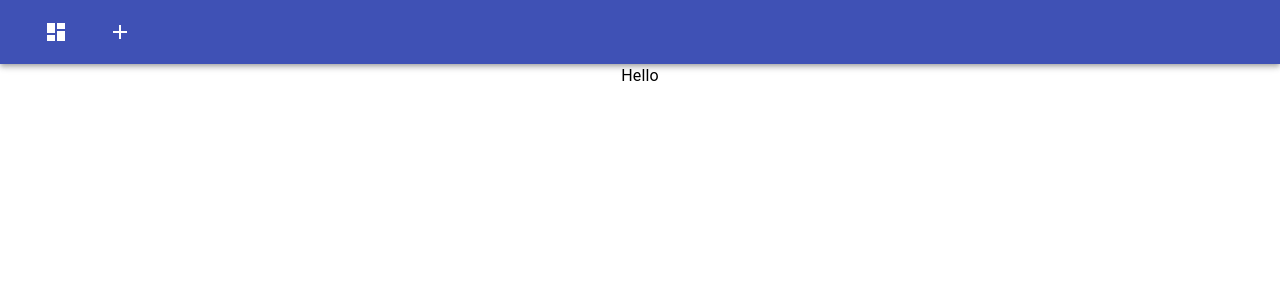
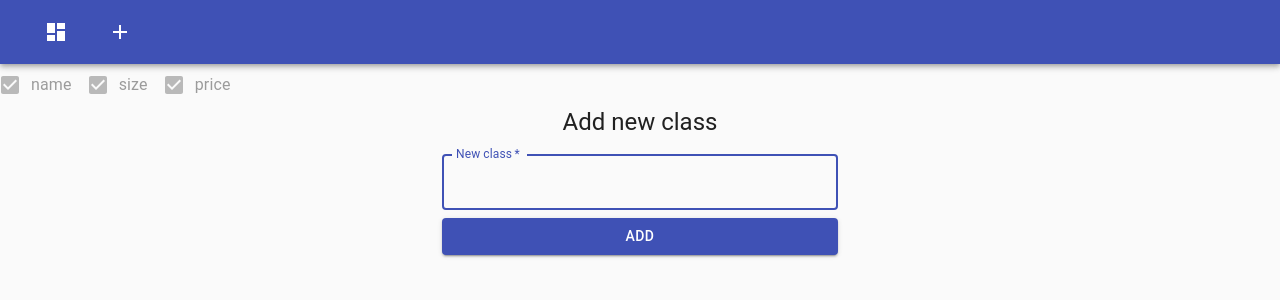
Before and after one commit to axelcedercreutz/Pegify, a React (Create React App) app: page / in a window 1280 px wide. Both pictures are taken after a click on the button 120 px from the left and 32 px from the top of the page. Shown: the top 300 px of the page. Built offline with nearby package versions, Linux system fonts and the light colour scheme.

Commit message:
handling of dynamic values somewhat working

```diff
--- a/src/App.js
+++ b/src/App.js
@@ -17,10 +17,30 @@ function App() {
   const [showSettings, setShowSettings] = useState(false);
 
   const [ inventory, setInventory] = useState([]);
+  const [collectedData, setCollectedData] = useState(['name', 'size', 'price']);
 
   const handleAddClick = (inventoryItem) => {
     const newInventory = [...inventory,inventoryItem];
     setInventory(newInventory);
+  }
+
+  const handleAddToCollectedData = (dataItem) => {
+    const newCollectedData = [...collectedData, dataItem];
+    setCollectedData(newCollectedData);
+  }
+
+  const handleDeleteFromCollectedData = (dataItem) => {
+    console.log(dataItem);
+    const allDataExecptDeleted = collectedData.filter(data => {
+      console.log(data);
+      if(data != dataItem) {
+        return data;
+      }
+      return;
+    });
+    const newCollectedData = [...allDataExecptDeleted];
+    console.log(newCollectedData);
+    setCollectedData(newCollectedData);
   }
 
   const handleShowInventory = () => {
@@ -55,7 +75,10 @@ function App() {
       {!showInventory && !showSettings ?
           <NewProduct handleAddClick={(e) => handleAddClick(e)}/> :
         showSettings ?
-          <Settings/> :
+          <Settings
+            collectedData={collectedData}
+            handleAddToCollectedData={(e) => handleAddToCollectedData(e)}
+            handleDeleteFromCollectedData={(e) => handleDeleteFromCollectedData(e)}/> :
           <Dashboard inventory={inventory} />
 
       }
--- a/src/Settings.js
+++ b/src/Settings.js
@@ -1,12 +1,105 @@
-import React from 'react';
-import { Typography } from '@material-ui/core';
+import React, { useState } from 'react';
+import {
+	FormGroup,
+	FormControlLabel,
+	Checkbox,
+	makeStyles,
+	Button,
+	CssBaseline,
+	Container,
+	Typography,
+	TextField
+} from '@material-ui/core';
 
-function Settings() {
+function Settings(props) {
+    const handleChange = (data) => {
+			props.handleDeleteFromCollectedData(data);
+    }
+		const originalCollectedData = ['name', 'size', 'price'];
+		const [newClass, setNewClass] = useState();
+
+    const classes = useStyles();
+    const UpdateChange = (e) => {
+			setNewClass(e.target.value);
+    }
+
+    const handleSubmit = (e) => {
+        props.handleAddToCollectedData(newClass);
+        document.getElementById('new').value = '';
+        e.preventDefault();
+        setNewClass({});
+    }
+	const allAddedForms = () => {
+		return (
+			<FormGroup row className={classes.center}>
+					{props.collectedData.map(data => {
+							return(
+									<FormControlLabel
+										key={data}
+										control={
+												<Checkbox
+														checked={props.collectedData.includes(data)}
+														onChange={() => handleChange(data)}
+														name={data}
+														disabled={originalCollectedData.includes(data) }
+												/>
+										}
+										label={data}
+									/>
+							)
+					})}
+			</FormGroup>
+		);
+	}
+
+	const addNew = () => {
+		return(
+			<Container component="main" maxWidth="xs">
+				<CssBaseline />
+				<div className={classes.paper}>
+					<Typography component="h1" variant="h5">
+						Add new class
+					</Typography>
+					<form className={classes.form} noValidate >
+						<TextField
+							variant="outlined"
+							margin="normal"
+							required
+							fullWidth
+							id="new"
+							label="New class"
+							name="new"
+							autoFocus
+							onChange={(e) => UpdateChange(e)}
+						/>
+						<Button
+							fullWidth
+							variant="contained"
+							color="primary"
+							className={classes.submit}
+							type="submit"
+							onClick={(e) => handleSubmit(e)}
+						>
+							Add
+						</Button>
+					</form>
+				</div>
+			</Container>
+		)
+	}
+
   return (
-    <>
-        <Typography>Hello</Typography>
-    </>
+		<>
+			{allAddedForms()}
+			{addNew()}
+		</>
   );
 }
 
+const useStyles = makeStyles(theme => ({
+    center: {
+        margin: '0 auto',
+    }
+  }));
+
 export default Settings;
```
